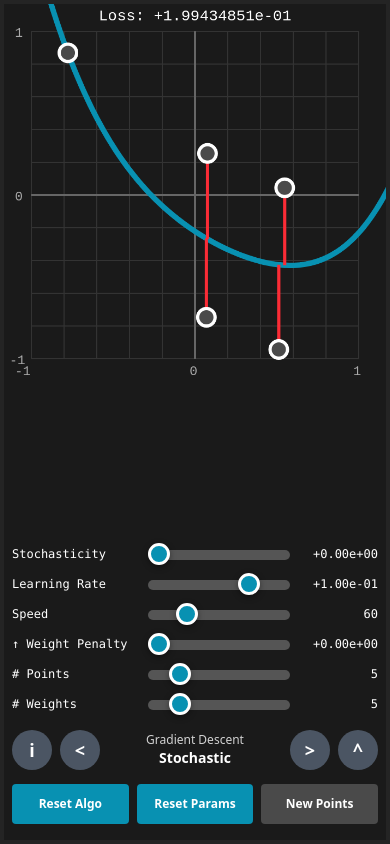
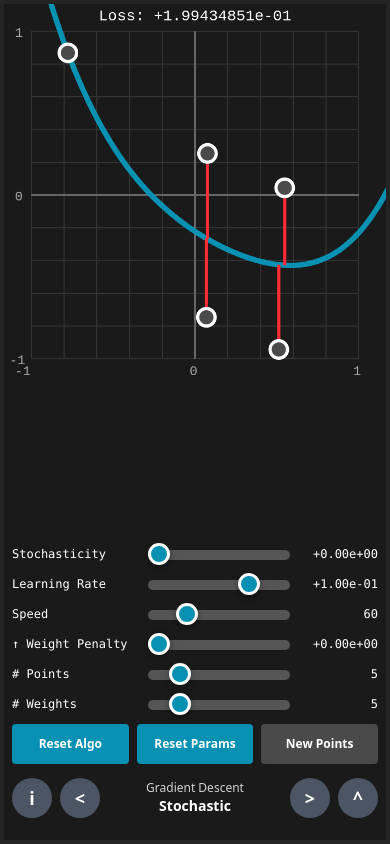
Before and after one commit to niembro64/function-approximation, a Vue app: page / in a window 390 px wide. Built offline with nearby package versions, Linux system fonts and the light colour scheme.

Commit message:
buttons moved per devicce

```diff
--- a/src/components/AlgorithmControls.vue
+++ b/src/components/AlgorithmControls.vue
@@ -24,7 +24,7 @@ const emit = defineEmits<{
   <!-- All Buttons -->
   <div class="mb-2 md:mb-3 flex flex-col gap-2 order-2 md:order-1">
     <!-- First Row: Info + Back + Algorithm Name + Next + Select -->
-    <div class="flex items-center gap-2">
+    <div class="flex items-center gap-2 order-2 md:order-1">
       <!-- Info Button -->
       <button
         @click="emit('info')"
@@ -95,7 +95,7 @@ const emit = defineEmits<{
     </div>
 
     <!-- Second Row: Reset/New Buttons -->
-    <div class="flex items-stretch gap-2">
+    <div class="flex items-stretch gap-2 order-1 md:order-2">
       <button
         @click="emit('reset')"
         class="flex-1 py-3 md:py-2 px-2 text-xs md:text-sm font-bold text-white border-none rounded cursor-pointer transition-all flex items-center justify-center"
```
